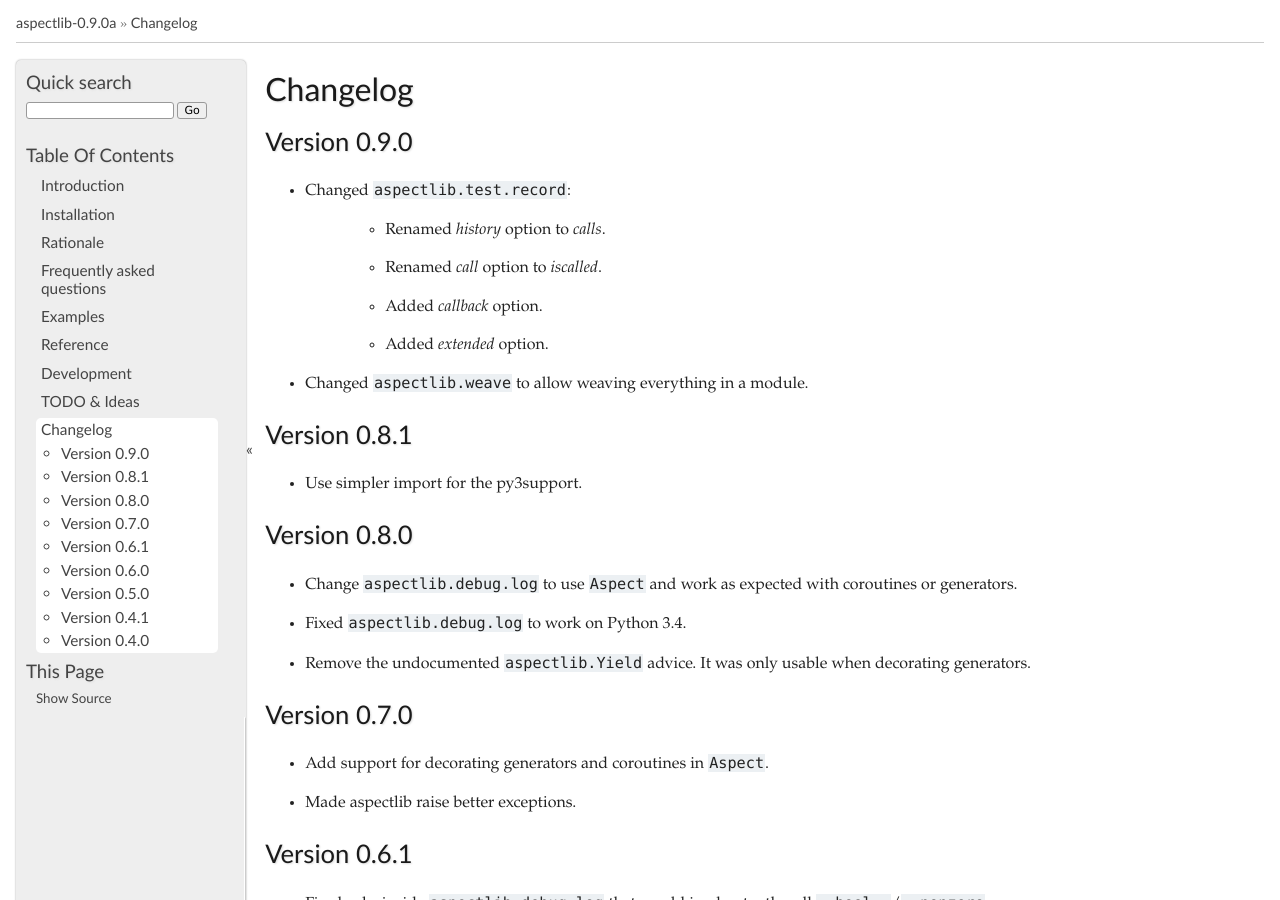
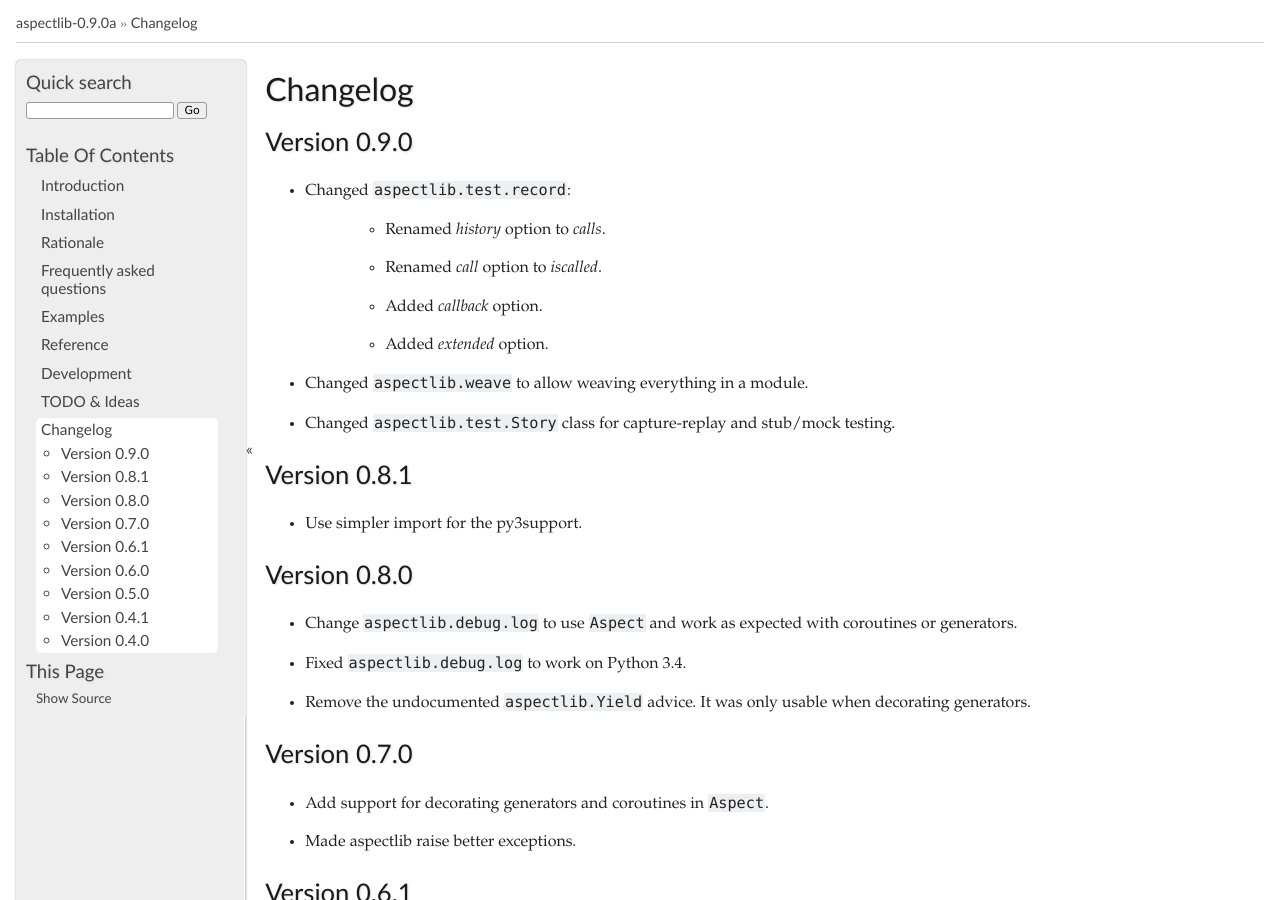
Before and after one commit to ionelmc/python-aspectlib, a Sphinx documentation site: the page built from docs/changelog.rst, in a window 1280 px wide and 900 px high. Built offline with Sphinx 7.4.7, drawn with Linux system fonts in a browser that asks for light colours.

Commit message:
Update changelog.

```diff
--- a/docs/changelog.rst
+++ b/docs/changelog.rst
@@ -12,6 +12,7 @@ Version 0.9.0
     * Added `extended` option.
 
 * Changed :obj:`aspectlib.weave` to allow weaving everything in a module.
+* Changed :obj:`aspectlib.test.Story` class for capture-replay and stub/mock testing.
 
 Version 0.8.1
 -------------
```
